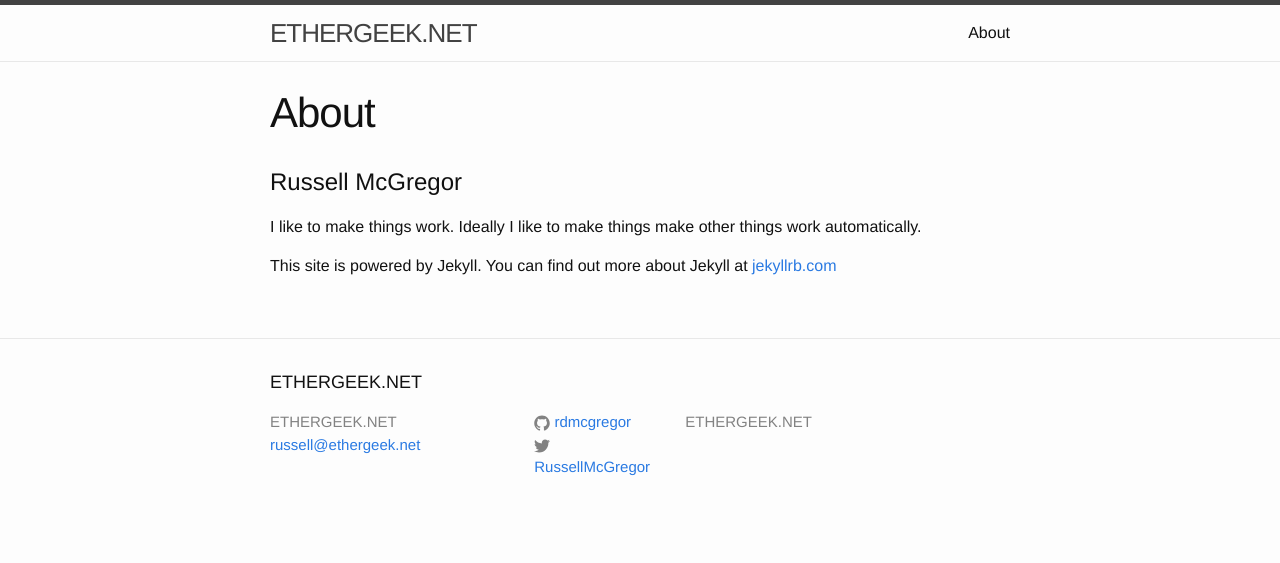
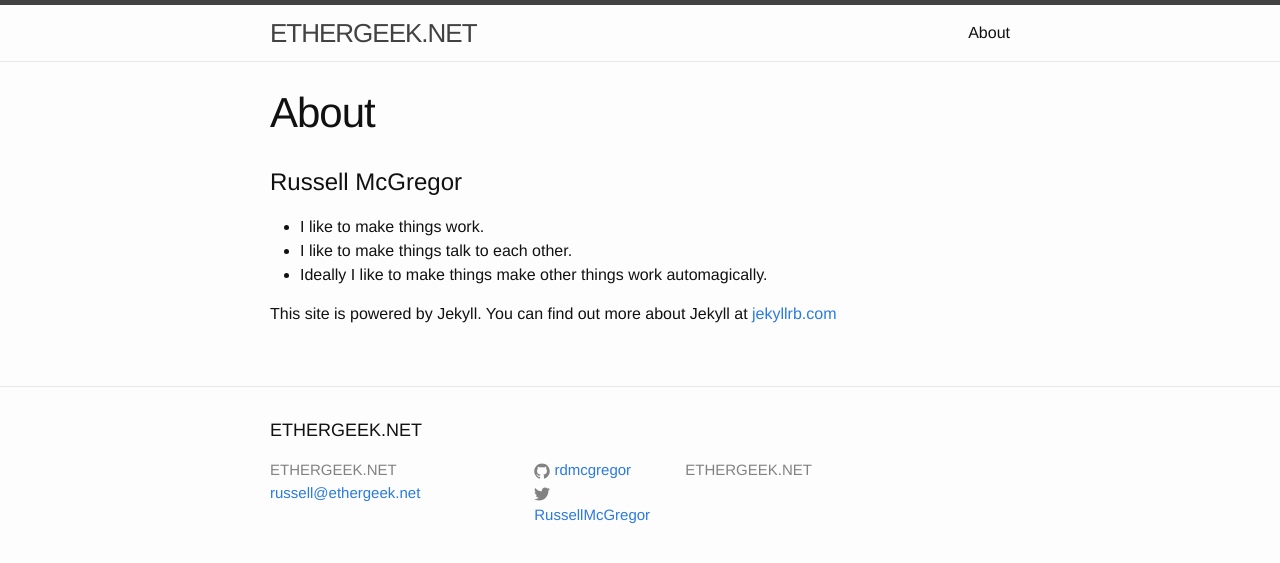
Before and after one commit to rdmcgregor/rdmcgregor.github.io, a Jekyll site: the page built from about.md, in a window 1280 px wide. Shown: the top 563 px of the page. Built offline with Jekyll 4.4.1, drawn with Linux system fonts in a browser that asks for light colours.

Commit message:
tweak about page

```diff
--- a/about.md
+++ b/about.md
@@ -6,7 +6,8 @@ permalink: /about/
 
 # Russell McGregor
 
-I like to make things work.  Ideally I like to make things make other things
-work automatically.
+-   I like to make things work.
+-   I like to make things talk to each other.
+-   Ideally I like to make things make other things work automagically.
 
 This site is powered by Jekyll.  You can find out more about Jekyll at [jekyllrb.com](http://jekyllrb.com/)
```
